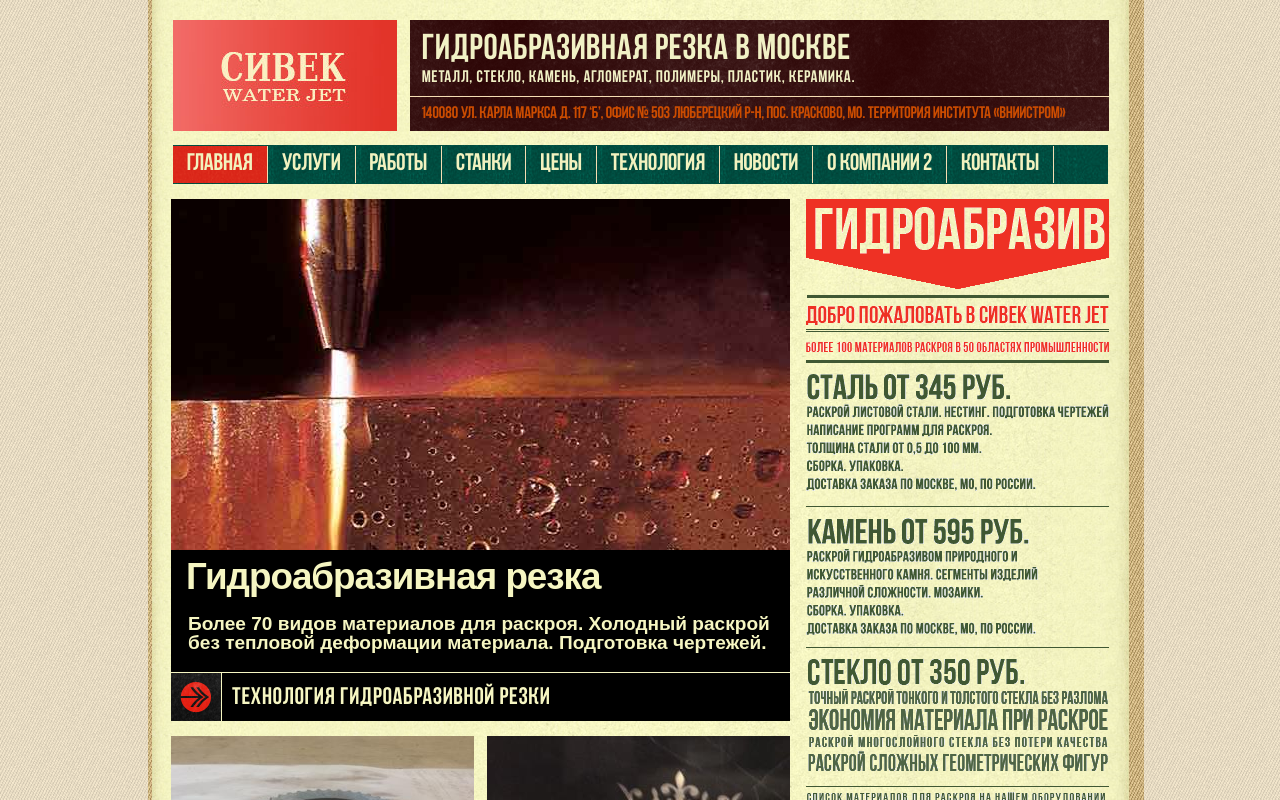
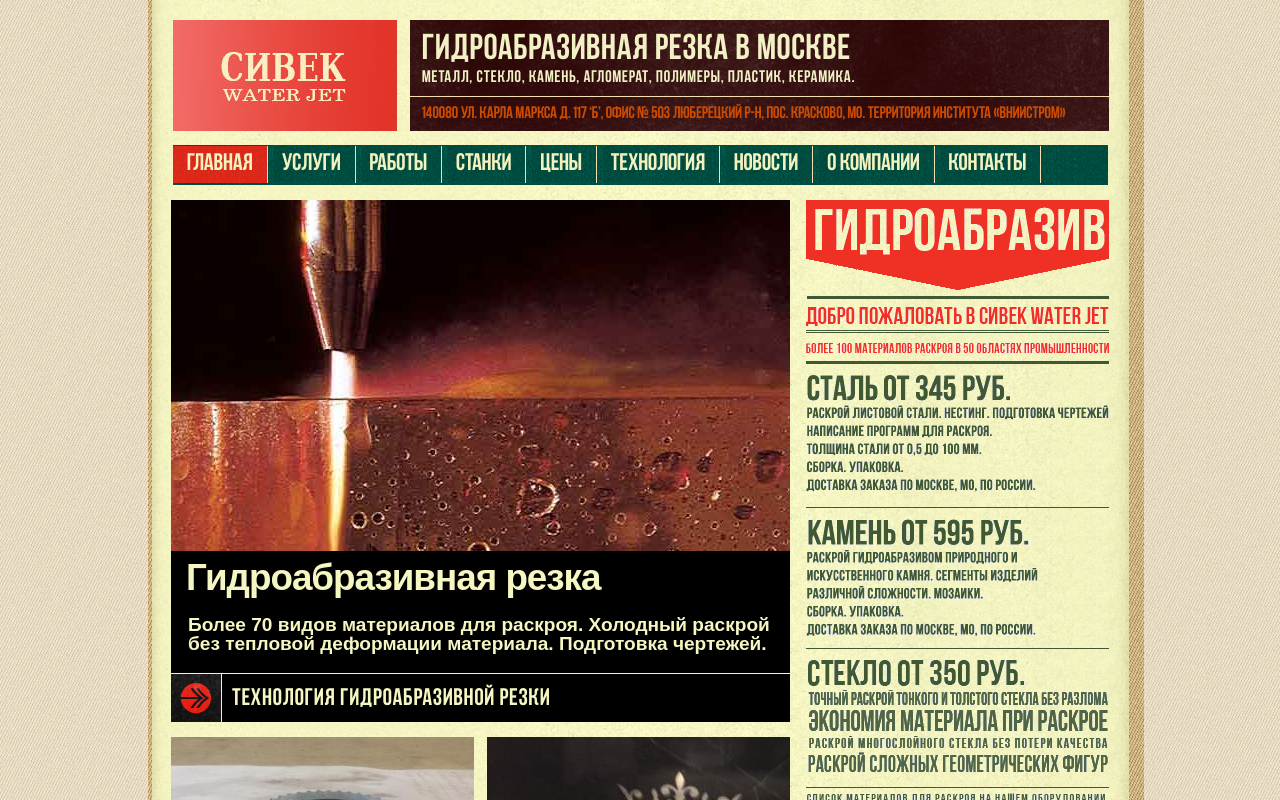
Before and after one commit to ippon1974/wcut_v1, a Next.js app: page / in a window 1280 px wide. Shown: the top 800 px of the page. Built offline with nearby package versions, Linux system fonts and the light colour scheme.

Commit message:
home win

```diff
--- a/components/ui/navigation/navigation.js
+++ b/components/ui/navigation/navigation.js
@@ -14,7 +14,7 @@ const Navigation = () => {
         {id: '5', title: 'Цены', uri: '/materials'},
         {id: '6', title: 'Технология', uri: '/technology'},
         {id: '7', title: 'Новости', uri: '/news', item: "news"},
-        {id: '8', title: 'О компании 2', uri: '/about'},
+        {id: '8', title: 'О компании', uri: '/about'},
         {id: '9', title: 'Контакты', uri: '/contact'}
         ];
 
--- a/components/ui/navigation/navigation.module.scss
+++ b/components/ui/navigation/navigation.module.scss
@@ -1,5 +1,5 @@
   ul.menunav {
-    padding: 5px 0 6px 0;
+    padding: 5px 0 7px 0;
     background-image: url(/greenbg.png);
   }
 
```
